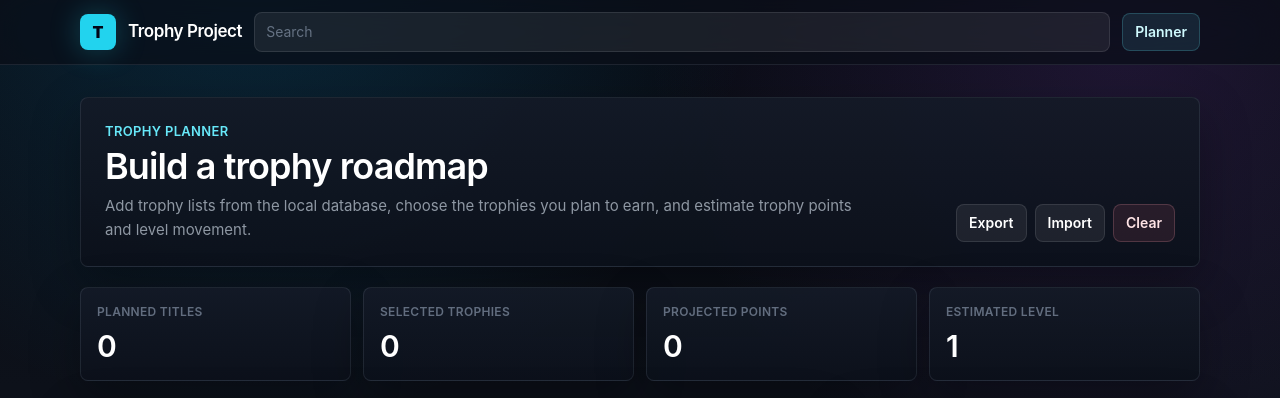
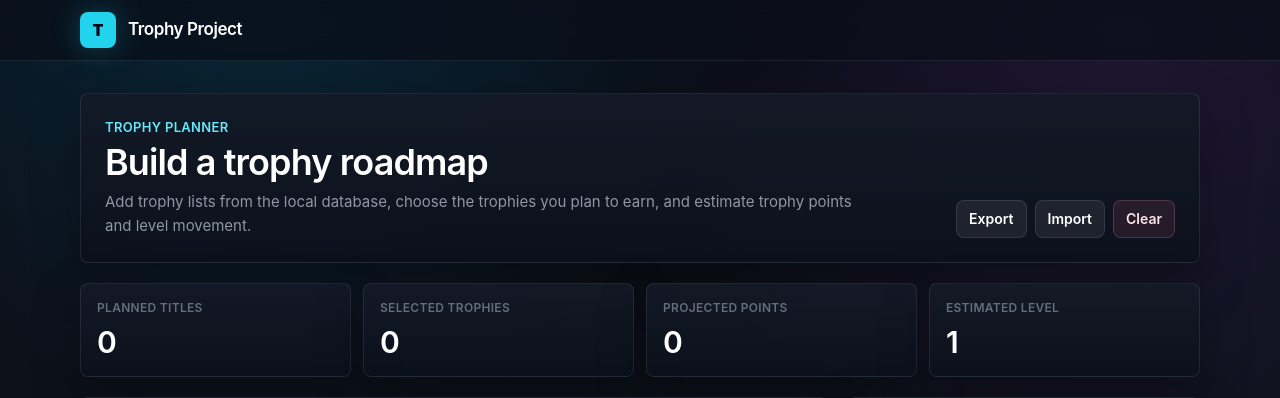
Before and after one commit to imok-coding/Trophies_Project, a PHP site: page /pages/planner.php in a window 1280 px wide. Shown: the top 398 px of the page. Run offline with PHP 8.4, Linux system fonts and the light colour scheme; some libraries are stand-ins or nearby versions.

Commit message:
Simplify site header

```diff
--- a/site/includes/layout.php
+++ b/site/includes/layout.php
@@ -68,21 +68,7 @@ function render_header(string $title = "Trophy Project") { ?>
         <span class="hidden text-[17px] font-semibold tracking-tight text-white sm:inline">Trophy Project</span>
       </a>
 
-      <form action="/pages/search.php" method="get" class="min-w-0 flex-1">
-        <label class="relative block">
-          <span class="pointer-events-none absolute left-3 top-1/2 -translate-y-1/2 text-sm app-faint">Search</span>
-          <input
-            name="q"
-            value="<?= htmlspecialchars($_GET["q"] ?? "") ?>"
-            aria-label="Search games"
-            class="h-10 w-full rounded-lg border border-white/10 bg-white/[0.07] pl-[4.3rem] pr-4 text-[15px] text-white outline-none transition placeholder:text-slate-500 focus:border-cyan-300/40 focus:bg-white/[0.10] focus:ring-4 focus:ring-cyan-400/10"
-          />
-        </label>
-      </form>
-
-      <a href="/pages/planner.php" class="rounded-lg border border-cyan-300/20 bg-cyan-300/10 px-3 py-2 text-sm font-semibold text-cyan-100 transition hover:bg-cyan-300/15">
-        Planner
-      </a>
+      <div class="min-w-0 flex-1"></div>
     </div>
   </header>
 
```
